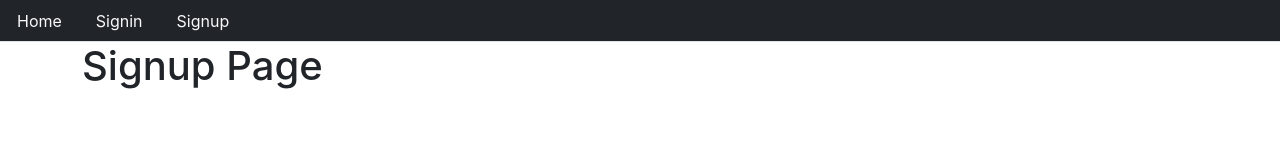
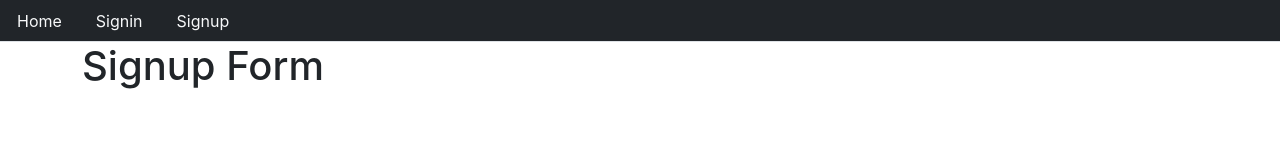
Before and after one commit to Awais512/MERN-STACK-Authentication, a React (Create React App) app in the folder frontend/: page /signup in a window 1280 px wide. Shown: the top 160 px of the page. Built offline with nearby package versions, Linux system fonts and the light colour scheme.

Commit message:
Sign up page setup

```diff
--- a/frontend/package.json
+++ b/frontend/package.json
@@ -6,10 +6,12 @@
     "@testing-library/jest-dom": "^5.11.6",
     "@testing-library/react": "^11.2.2",
     "@testing-library/user-event": "^12.6.0",
+    "axios": "^0.21.0",
     "react": "^17.0.1",
     "react-dom": "^17.0.1",
     "react-router-dom": "^5.2.0",
     "react-scripts": "4.0.1",
+    "react-toastify": "^6.2.0",
     "web-vitals": "^0.2.4"
   },
   "scripts": {
--- a/frontend/src/pages/Signup.js
+++ b/frontend/src/pages/Signup.js
@@ -1,10 +1,15 @@
-import React from 'react';
+import React, { useState } from 'react';
+import { Link, Redirect } from 'react-router-dom';
+import { ToastContainer, toast } from 'react-toastify';
+import 'react-toastify/dist/ReactToastify.css';
+import axios from 'axios';
 
 const Signup = () => {
   return (
-    <div>
-      <h1>Signup Page</h1>
-    </div>
+    <>
+      <ToastContainer />
+      <h1>Signup Form</h1>
+    </>
   );
 };
 
```
Also changed, not shown: 2 other files (tests, documents, lock files or other folders).
